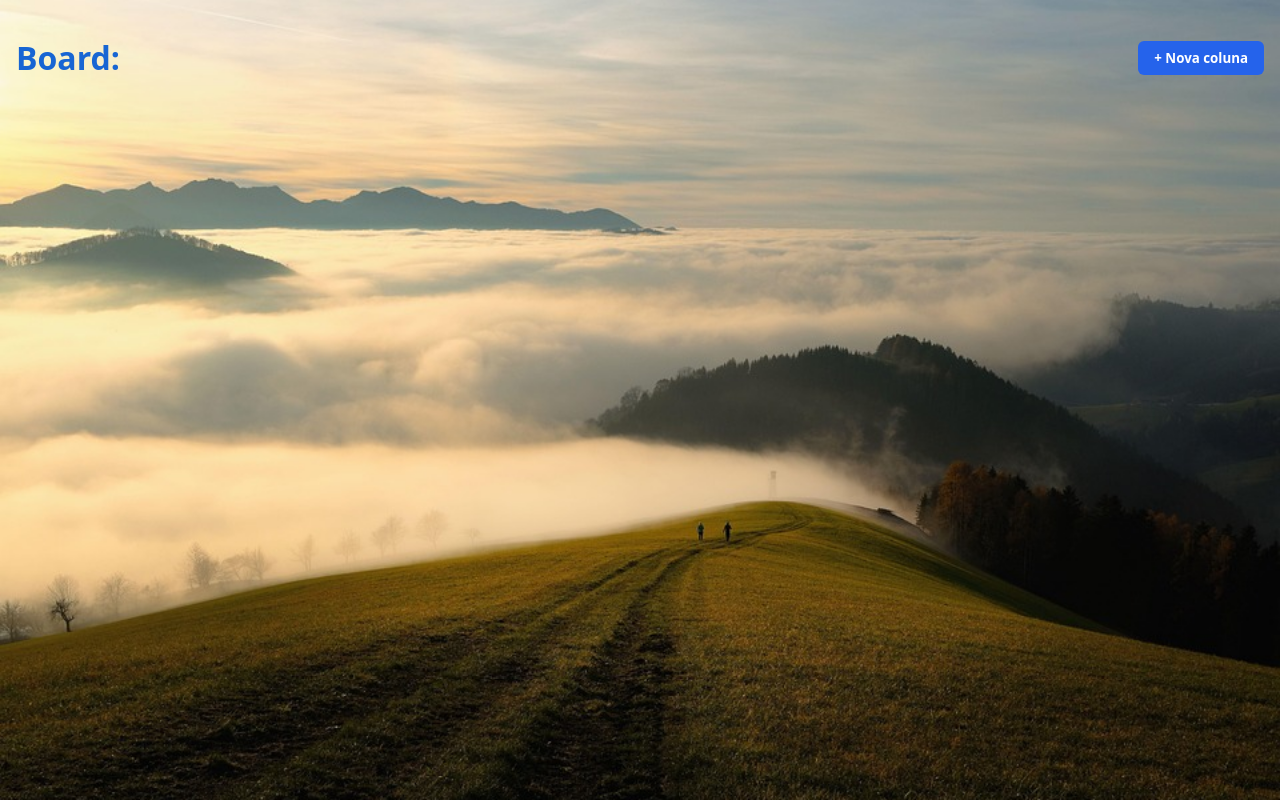
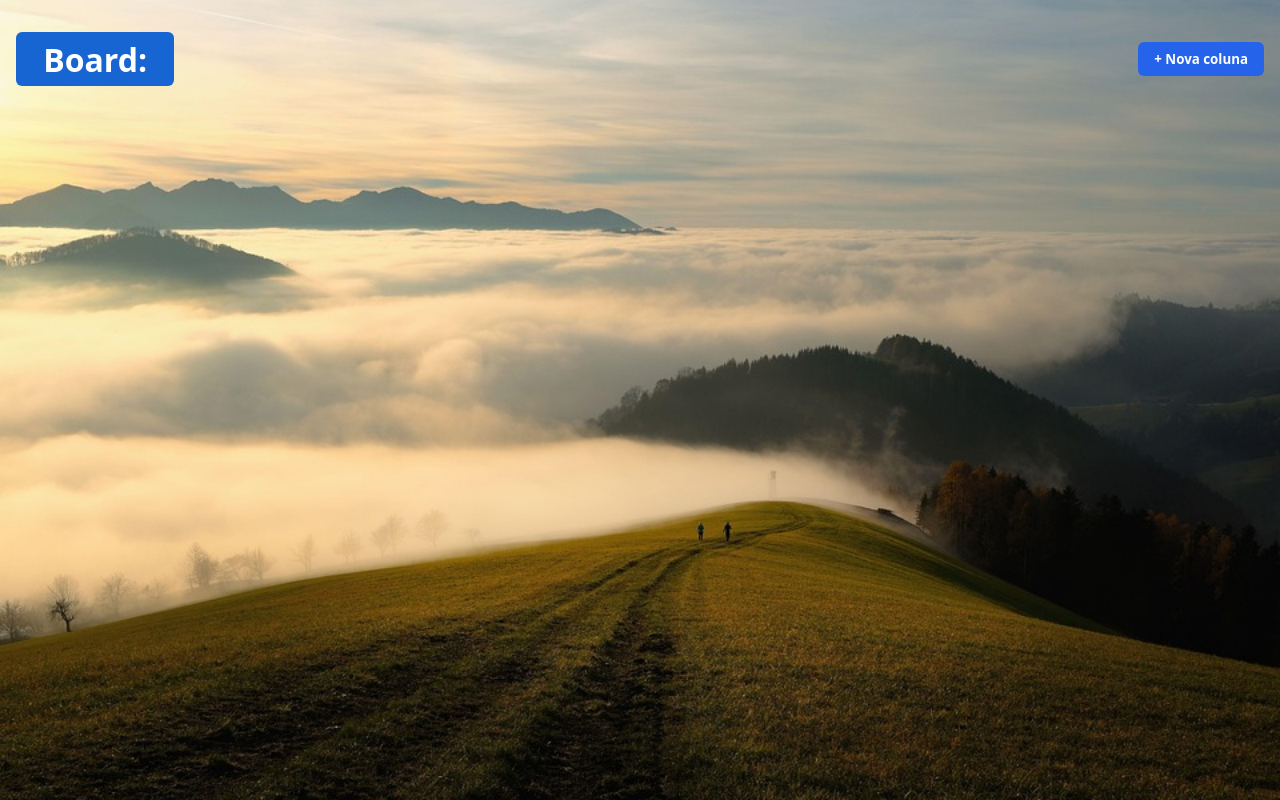
Before and after one commit to lopesmauro/trallha, a React (Vite) app: page /board/1 in a window 1280 px wide. Built offline with nearby package versions, Linux system fonts and the light colour scheme.

Commit message:
Fix: fix board page title.

```diff
--- a/src/styles/boardPage.module.css
+++ b/src/styles/boardPage.module.css
@@ -21,9 +21,12 @@
 }
 
 .title {
+  padding: 0.1rem 1.7rem;
+  background-color: #1765d3;
   font-size: 2rem;
   font-weight: bold;
-  color: #1765d3;
+  color: #ffffff;
+  border-radius: 0.375rem;
 }
 
 .button {
@@ -74,7 +77,7 @@
   margin-bottom: 0.5rem;
 }
 
-.cardTitle{
+.cardTitle {
   display: flex;
   justify-content: space-between;
   align-items: center;
```
